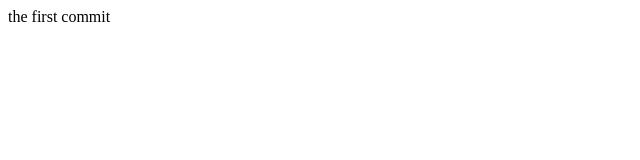
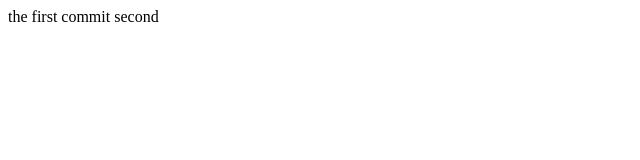
Before and after one commit to pwzCypher/cypher-point, a plain HTML site: page WebContent/index.html in a window 1280 px wide. Shown: the full height of the page, 0-640 px from the left. Drawn offline with Linux system fonts and the light colour scheme.

Commit message:
the latest comm

```diff
--- a/WebContent/index.html
+++ b/WebContent/index.html
@@ -6,5 +6,7 @@
 </head>
 <body>
 the first commit
+
+second
 </body>
 </html>
```
